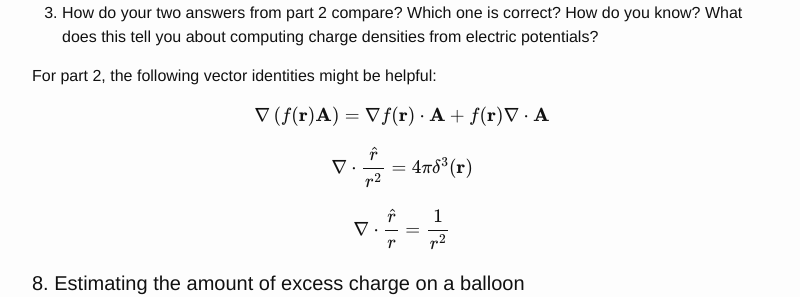
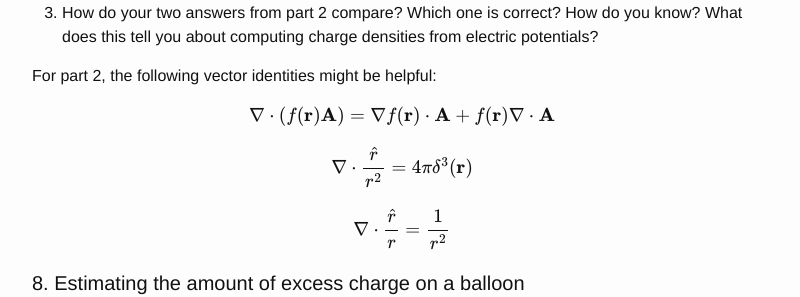
Before and after one commit to dannycab/phy481msu, a Jekyll site: the page built from assignments/homework3.md, in a window 1280 px wide and 900 px high, scrolled down 4182 px. Shown: the part 185-482 px from the top of the window, without its empty margins (238-1038 px from the left). Built offline with Jekyll 4.4.1, drawn with Linux system fonts in a browser that asks for light colours; formulas are drawn with MathJax 3.

Commit message:
Typo on homework 3

```diff
--- a/assignments/homework3.md
+++ b/assignments/homework3.md
@@ -90,7 +90,7 @@ $$V(r) = -\dfrac{1}{4\pi\varepsilon_0}\dfrac{q}{r}$$
 
 For part 2, the following vector identities might be helpful:
 
-$$\nabla \left(f(\mathbf{r}) \mathbf{A}\right) = \nabla f(\mathbf{r}) \cdot \mathbf{A} + f(\mathbf{r}) \nabla \cdot \mathbf{A}$$
+$$\nabla \cdot \left(f(\mathbf{r}) \mathbf{A}\right) = \nabla f(\mathbf{r}) \cdot \mathbf{A} + f(\mathbf{r}) \nabla \cdot \mathbf{A}$$
 
 $$\nabla \cdot \dfrac{\hat{r}}{r^2} = 4\pi\delta^3(\mathbf{r})$$
 
```
